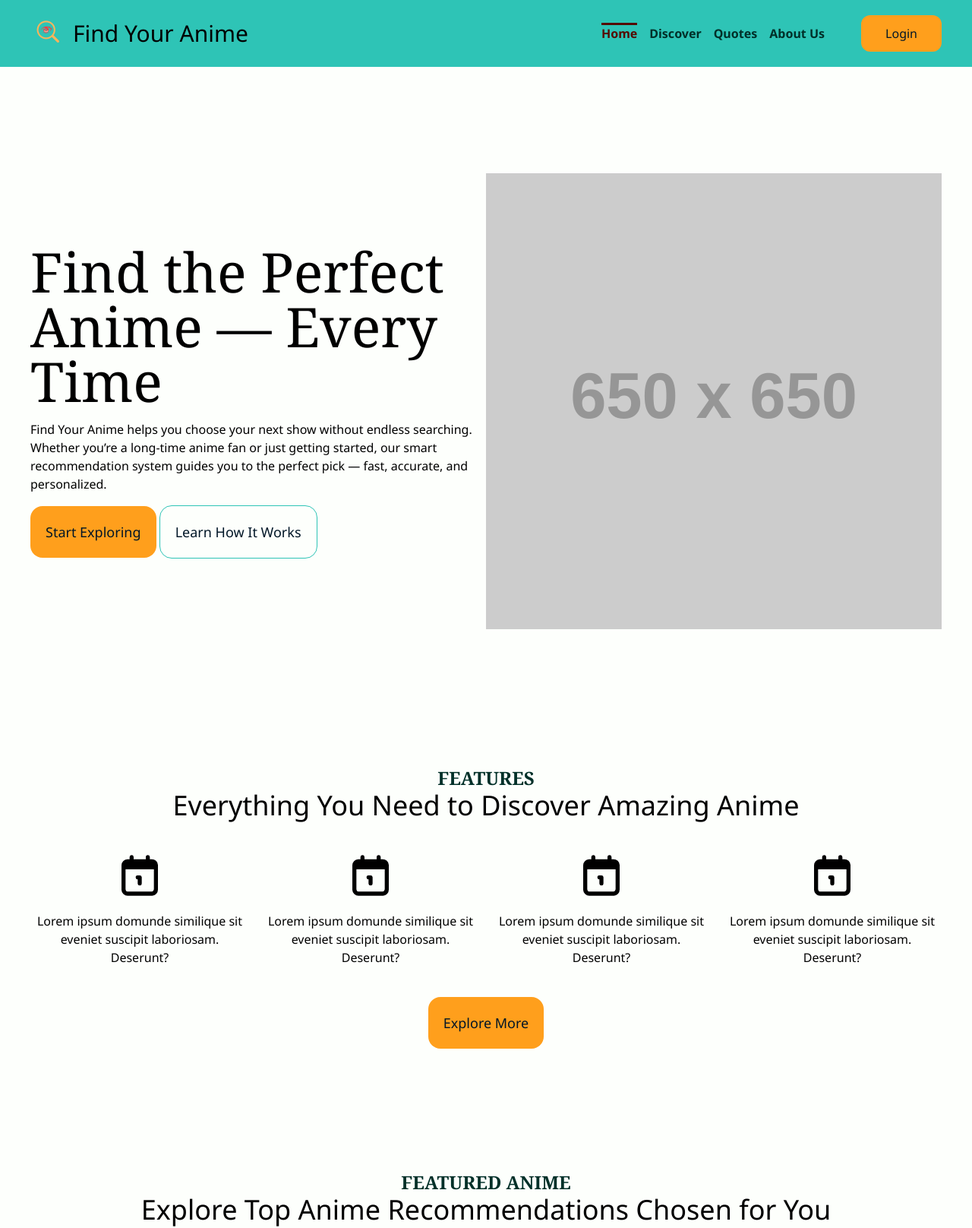
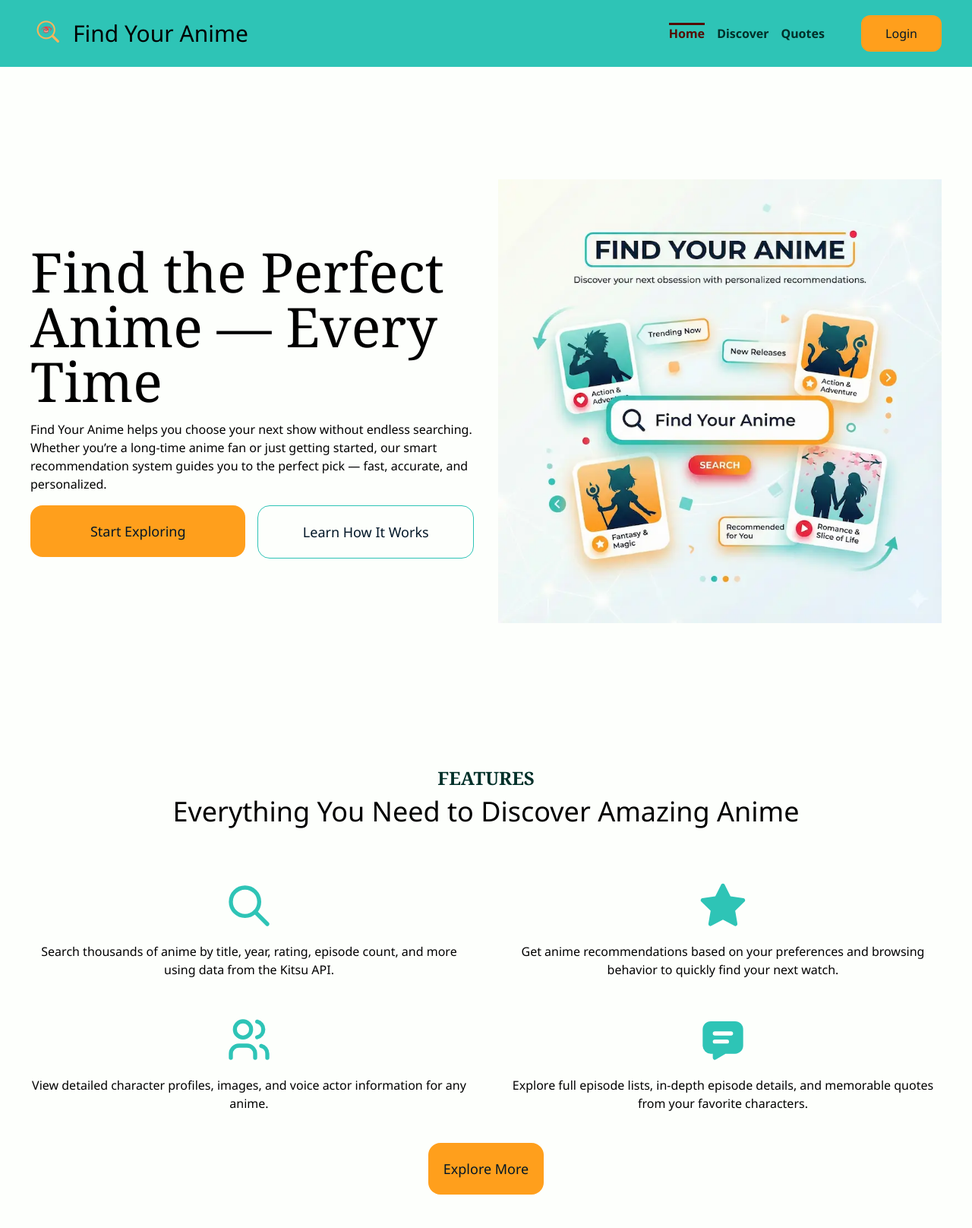
Before and after one commit to smondragondev/FindYourAnime, a website built with Vite: page src/index.html in a window 1280 px wide. Shown: the top 1616 px of the page at 76% size. Built offline with nearby package versions, Linux system fonts and the light colour scheme; placeholder pictures from the web are drawn by us.

Commit message:
feat: Add header and Footer with styles and js. Create the home page with style and final images.

```diff
--- a/src/index.html
+++ b/src/index.html
@@ -14,34 +14,37 @@
     <link rel="stylesheet" href="styles/style.css" />
     <script type="module" src="scripts/home.js"></script>
   </head>
-  <body class="bg-background">
+  <body class="bg-background absolute">
     <header></header>
     <main class="px-10 py-10">
-      <section class="grid grid-cols-2 min-h-[800px] items-center">
-        <div class="flex gap-4 flex-col">
-          <h1 class="text-7xl">
+      <section class="gap-4 sm:grid sm:grid-cols-2 lg:gap-8 min-h-[800px] items-center">
+        <div class="flex flex-col gap-4">
+          <h1 class="text-3xl sm:text-5xl lg:text-7xl">
             Find the Perfect Anime — Every Time
           </h1>
-          <p>
+          <p class="mb-20sm:mb-0">
             Find Your Anime helps you choose your next show without endless searching.
             Whether you’re a long-time anime fan or just getting started, our smart
             recommendation system guides you to the perfect pick — fast, accurate, and personalized.
           </p>
-          <div>
-            <button class="bg-primary text-lg text-typeface px-5 py-5 rounded-2xl hover:bg-primary-900 hover:text-background">
+          <div class="flex sm:hidden">
+            <img src="images/hero-image.webp" alt="Hero Image for Find Your Anime" width="600" loading="lazy"/>
+          </div>
+          <div class="flex gap-4 items-start flex-col lg:justify-start lg:flex-row">
+            <button class="w-full bg-primary text-lg text-typeface px-5 py-5 rounded-2xl hover:bg-primary-900 hover:text-background">
               Start Exploring</button>
-            <button class="border-secondary border text-lg text-typeface px-5 py-5 rounded-2xl hover:bg-secondary">
+            <button class="w-full border-secondary border text-lg text-typeface px-5 py-5 rounded-2xl hover:bg-secondary">
               Learn How It Works</button>
           </div>
         </div>
-        <div class="flex justify-end">
-          <img src="https://placehold.co/650" alt="" width="600" />
+        <div class="hidden sm:flex sm:justify-end">
+          <img src="images/hero-image.webp" alt="Hero Image for Find Your Anime" width="600" loading="lazy"/>
         </div>
       </section>
       <section class="text-center py-20">
-        <h2 class="text-2xl text-secondary-900 font-bold">FEATURES</h2>
-        <p class="text-4xl">Everything You Need to Discover Amazing Anime</p>
-        <div id="features" class="grid grid-cols-2 sm:grid-cols-4 gap-4 py-10">
+        <h2 class="text-2xl text-secondary-900 font-bold mb-4 sm:mb-2">FEATURES</h2>
+        <p class="text-4xl mb-8">Everything You Need to Discover Amazing Anime</p>
+        <div id="features" class="grid grid-cols-1 gap-16 sm:grid-cols-2 sm:gap-12 py-10">
           <div class="flex flex-col justify-center items-center gap-4">
               <img src="images/calendar.svg" alt="" width="64">
               <p>Lorem ipsum domunde similique sit eveniet suscipit laboriosam. Deserunt?</p>
@@ -64,11 +67,11 @@
         </button>
       </section>
       <section class="text-center py-20">
-        <h2 class="text-2xl text-secondary-900 font-bold">FEATURED ANIME</h2>
+        <h2 class="text-2xl text-secondary-900 font-bold mb-4 sm:mb-2">FEATURED ANIME</h2>
         <p class="text-4xl mb-4">Explore Top Anime Recommendations Chosen for You</p>
         <div id="fetured-anime" class="grid grid-cols-1 gap-4 py-10 sm:grid-cols-2 lg:grid-cols-3 lg:gap-8">
           <div class="flex flex-col text-start justify-center items-center gap-4 border-2 border-secondary-500 pb-8">
-              <img src="https://placehold.co/600" alt=""  class="w-full h-full object-cover">
+              <img src="https://placehold.co/600" alt=""  class="w-full h-full object-cover" loading="lazy">
               <div class="flex flex-col gap-4 px-8">
                 <div class="self-start">
                   <h2>Category</h2>
@@ -88,7 +91,7 @@
               </button>
           </div>
           <div class="flex flex-col text-start justify-center items-center gap-4 border-2 border-secondary-500 pb-8">
-              <img src="https://placehold.co/600" alt="" width="500" class="w-full h-full object-cover">
+              <img src="https://placehold.co/600" alt="" width="500" class="w-full h-full object-cover" loading="lazy">
               <div class="flex flex-col gap-4 px-8">
                 <div class="self-start">
                   <h2>Category</h2>
@@ -106,7 +109,7 @@
               <button class="bg-secondary text-lg text-typeface px-5 py-5 rounded-2xl hover:bg-secondary-900 hover:text-background cursor-pointer">Primary Action</button>
           </div>
           <div class="flex flex-col text-start justify-center items-center gap-4 border-2 border-secondary-500 pb-8">
-              <img src="https://placehold.co/600" alt="" width="500" class="w-full h-full object-cover">
+              <img src="https://placehold.co/600" alt="" width="500" class="w-full h-full object-cover" loading="lazy">
               <div class="flex flex-col gap-4 px-8">
                 <div class="self-start">
                   <h2>Category</h2>
--- /dev/null
+++ b/src/public/data/features.json
@@ -0,0 +1,22 @@
+[
+  {
+    "title": "Smart Anime Search",
+    "description": "Search thousands of anime by title, year, rating, episode count, and more using data from the Kitsu API.",
+    "icon": "images/search.svg"
+  },
+  {
+    "title": "Personalized Suggestions",
+    "description": "Get anime recommendations based on your preferences and browsing behavior to quickly find your next watch.",
+    "icon": "images/star.svg"
+  },
+  {
+    "title": "Characters & Voice Actors",
+    "description": "View detailed character profiles, images, and voice actor information for any anime.",
+    "icon": "images/users.svg"
+  },
+  {
+    "title": "Episodes & Quotes",
+    "description": "Explore full episode lists, in-depth episode details, and memorable quotes from your favorite characters.",
+    "icon": "images/message.svg"
+  }
+]
--- a/src/public/partials/header.html
+++ b/src/public/partials/header.html
@@ -1,15 +1,31 @@
-<div class="flex py-5 px-10 justify-between bg-secondary">
+<div class="flex py-5 px-5 sm:px-10 justify-between bg-secondary" id="header-menu">
   <div class="flex gap-2 items-center">
     <img src="./images/logo.webp" alt="logo" width="48"/>
     <a href="/index.html" class="text-3xl">Find Your Anime</a>
   </div>
-  <nav class="flex gap-12">
+  <nav class="hidden sm:flex gap-12">
     <ul class="flex items-center gap-4 text-secondary-900 font-bold" id="nav-options">
       <li><a href="/index.html" class="hover:text-primary-900 hover:border-t-3" id="home-nav">Home</a></li>
       <li><a href="/discover/index.html" class="hover:text-primary-900 hover:border-t-3" id="discover-nav">Discover</a></li>
       <li><a href="/quotes/index.html" class="hover:text-primary-900 hover:border-t-3">Quotes</a></li>
-      <li><a href="/about-us/index.html" class="hover:text-primary-900 hover:border-t-3">About Us</a></li>
+      <!-- <li><a href="/about-us/index.html" class="hover:text-primary-900 hover:border-t-3">About Us</a></li> -->
     </ul>
-    <button class="bg-primary px-8 py-2 rounded-xl text-typeface">Login</button>
+    <button class="bg-primary px-8 py-2 rounded-xl text-typeface hover:bg-primary-900 hover:text-background">Login</button>
+  </nav>
+  <div class="flex sm:hidden">
+    <img  src="images/menu.svg" alt="Menu Button" id="menu-button">
+  </div>
+</div>
+<div class="hidden relative top-0 z-20 flex-col px-5 py-5 bg-secondary min-h-dvh sm:hidden" id="option-menu">
+  <div class="flex justify-end sm:hidden">
+    <img id="close-menu"  src="images/x.svg" alt="Close Menu">
+  </div>
+  <nav class="flex flex-col items-center py-10" id="left-nav-options">
+    <ul class="flex flex-col gap-10 py-10">
+      <li><a href="/index.html" class="text-4xl hover:text-primary-900 hover:border-t-3" id="option-home-nav">Home</a></li>
+        <li><a href="/discover/index.html" class="text-4xl hover:text-primary-900 hover:border-t-3" id="option-discover-nav">Discover</a></li>
+        <li><a href="/quotes/index.html" class="text-4xl hover:text-primary-900 hover:border-t-3">Quotes</a></li>
+    </ul>
+    <button class="w-full bg-primary px-8 py-2  text-2xl rounded-xl text-typeface hover:bg-primary-900 hover:text-background">Login</button>
   </nav>
 </div>
--- /dev/null
+++ b/src/scripts/FeatureData.mjs
@@ -0,0 +1,14 @@
+import { getFileData } from "./utils.mjs";
+
+
+export default class FeatureData{
+    constructor(filename){
+        this.filename = filename;
+        this.data = {};
+    }
+
+    async getFeatures(){
+        this.data = await getFileData(this.filename);
+        return this.data;
+    }
+}
--- /dev/null
+++ b/src/scripts/Features.mjs
@@ -0,0 +1,33 @@
+import {renderListWithTemplate} from "./utils.mjs";
+
+function featureTemplate(feature) {
+  return `
+        <div class="flex flex-col justify-center items-center gap-4">
+              <img src="${feature.icon}" alt="Feature ${feature.title}" width="64" height="64">
+              <p>${feature.description}</p>
+        </div>
+  `
+}
+
+export default class Features{
+    constructor(outputSelector,dataSource){
+        this.outputSelector = outputSelector;
+        this.dataSource = dataSource;
+    }
+
+    async init(){
+        const features = await this.dataSource.getFeatures();
+        this.renderFeatures(features);
+    }
+
+    renderFeatures(features){
+        const outputElement = document.querySelector(this.outputSelector);
+        renderListWithTemplate(
+            featureTemplate,
+            outputElement,
+            features,
+            "afterbegin",
+            true
+        );
+    }
+}
--- a/src/scripts/home.js
+++ b/src/scripts/home.js
@@ -1,3 +1,9 @@
 import { loadHeaderFooter } from "./utils.mjs";
+import FeatureData from "./FeatureData.mjs";
+import Features from "./Features.mjs";
 
 loadHeaderFooter();
+
+const featureData = new FeatureData("data/features.json");
+const features = new Features("#features",featureData);
+features.init();
--- a/src/scripts/utils.mjs
+++ b/src/scripts/utils.mjs
@@ -1,9 +1,40 @@
-export async function loadTemplate(path) {
-  const res = await fetch(path);
-  const template = await res.text();
-  return template;
+// retrieve data from localstorage
+export function getLocalStorage(key) {
+  return JSON.parse(localStorage.getItem(key));
+}
+// save data to local storage
+export function setLocalStorage(key, data) {
+  localStorage.setItem(key, JSON.stringify(data));
+}
+// remove data from local storage
+export function removeLocalStorage(key){
+  localStorage.removeItem(key);
 }
 
+export function renderListWithTemplate(
+  templateFn,
+  parentElement,
+  list,
+  position = "afterbegin",
+  clear = false,
+) {
+  if (clear) {
+    parentElement.innerHTML = "";
+  }
+
+  //prevent errors if list is null or empty
+  if (!list || !Array.isArray(list) || list.length === 0) {
+    parentElement.innerHTML = "<p></p>";
+    return;
+  }
+
+  const htmlStrings = list.map(templateFn);
+  parentElement.insertAdjacentHTML(position, htmlStrings.join(""));
+}
+//
+
+
+//////function render added team
 export function renderWithTemplate(template, parentElement, data, callback) {
   parentElement.insertAdjacentHTML("afterbegin", template);
   if (callback) {
@@ -11,13 +42,19 @@ export function renderWithTemplate(template, parentElement, data, callback) {
   }
 }
 
+export async function loadTemplate(path) {
+  const res = await fetch(path);
+  const template = await res.text();
+  return template;
+}
+
 export function getCurrentPath() {
   const url = window.location.pathname;
   return url;
 }
 
-export function addWayFinding() {
-  const navOptions = document.querySelectorAll("#nav-options li a");
+export function addWayFinding(parentSelector) {
+  const navOptions = document.querySelectorAll(`#${parentSelector} li a`);
   navOptions.forEach(
     (option) => {
       const currentPath = getCurrentPath();
@@ -37,7 +74,9 @@ export async function loadHeaderFooter(callback) {
   renderWithTemplate(headerTemplate, header, "", callback);
   renderWithTemplate(footerTemplate, footer);
   getLastModification();
-  addWayFinding();
+  handleMenu();
+  addWayFinding("nav-options");
+  addWayFinding("left-nav-options");
 }
 
 export function getLastModification() {
@@ -52,3 +91,29 @@ export function getLastModification() {
   lastModifiedParagraph.textContent = `Last Modification: ${lastModified}`;
 
 }
+
+export function handleMenu(){
+  const openMenuButton = document.querySelector("#menu-button");
+  const closeMenu = document.querySelector("#close-menu");
+  openMenuButton.addEventListener("click",() => {
+    toggleHeader();
+    addWayFinding();
+  });
+  closeMenu.addEventListener("click", () => {
+    toggleHeader();
+  });
+}
+
+export function toggleHeader(){
+  const optionMenu = document.querySelector("#option-menu");
+  const headerMenu = document.querySelector("#header-menu");
+  headerMenu.classList.toggle("hidden");
+  optionMenu.classList.toggle("flex");
+  optionMenu.classList.toggle("hidden");
+}
+
+export async function getFileData(path){
+    const response = await fetch(path);
+    const data = await response.json();
+    return data;
+}
```
Also changed, not shown: src/styles/style.css (+18 -0 lines), src/public/images/hero-image.webp (added), src/public/images/menu.svg (added), src/public/images/message.svg (added), src/public/images/search.svg (added), src/public/images/star.svg (added), src/public/images/users.svg (added), src/public/images/x.svg (added), 1 other file.
